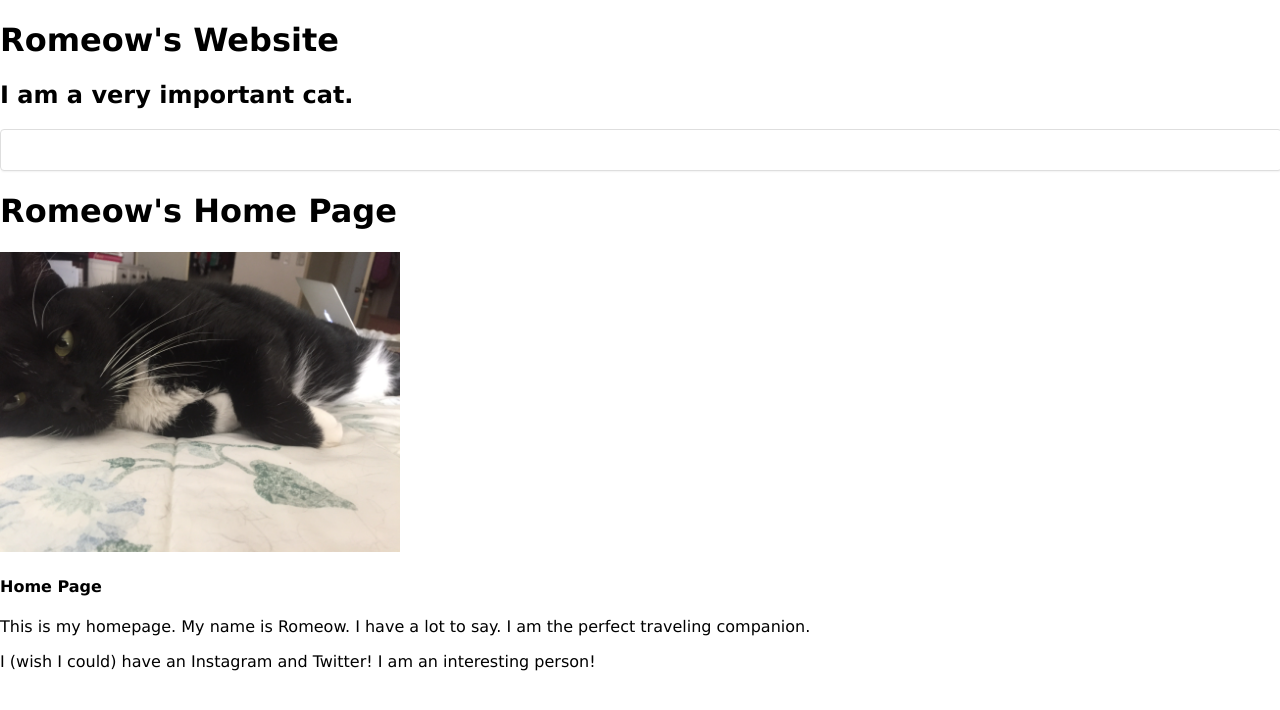
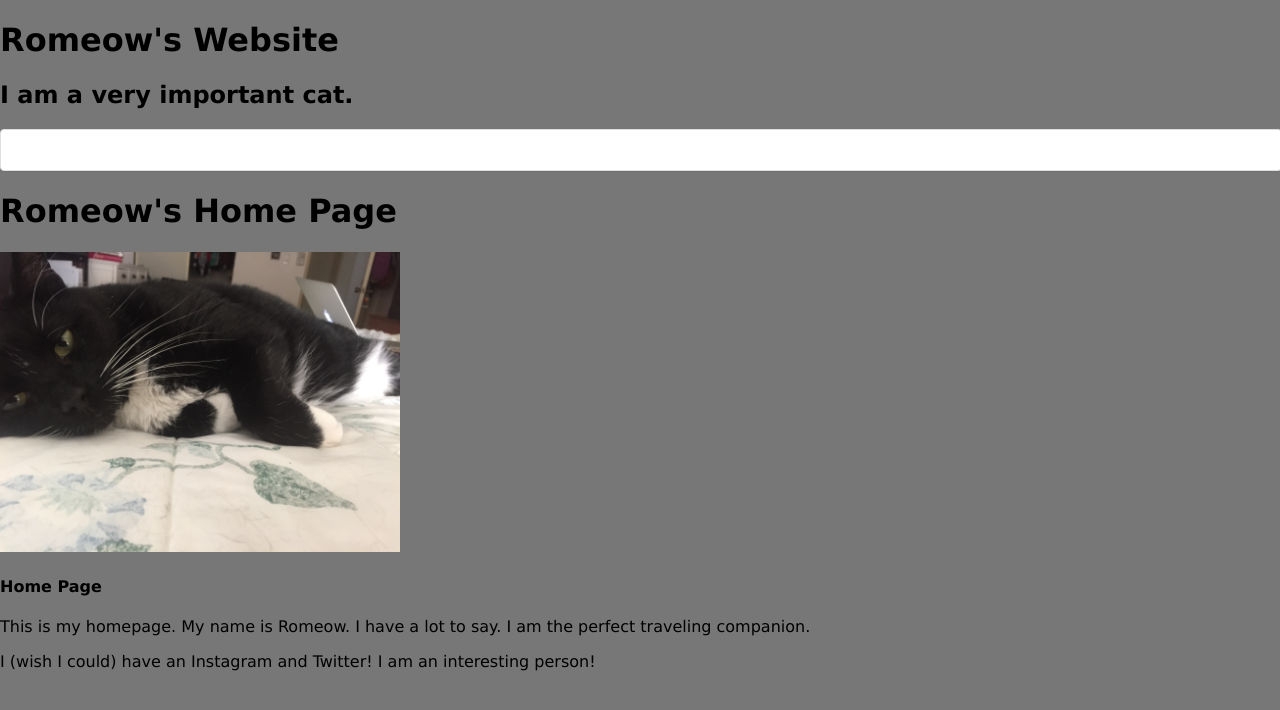
Before and after one commit to emeriwether/emeriwether.github.io, a Jekyll site: the page built from index.html, in a window 1280 px wide. Shown: the top 710 px of the page. Built offline with Jekyll 4.4.1, drawn with Linux system fonts in a browser that asks for light colours.

Commit message:
bg color

```diff
--- a/css/styles.css
+++ b/css/styles.css
@@ -1,5 +1,5 @@
 body {
-    background-color: #ffffff;
+    background-color: #777;
     font-family: Verdana, Helvetica, sans-serif;
     margin:0;
     padding:0;
```
